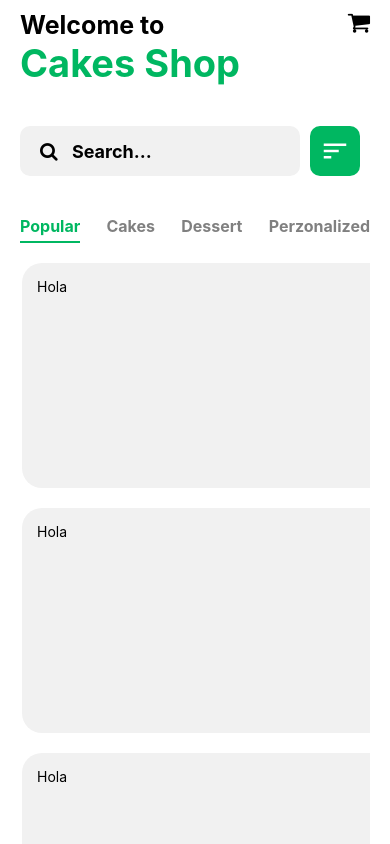
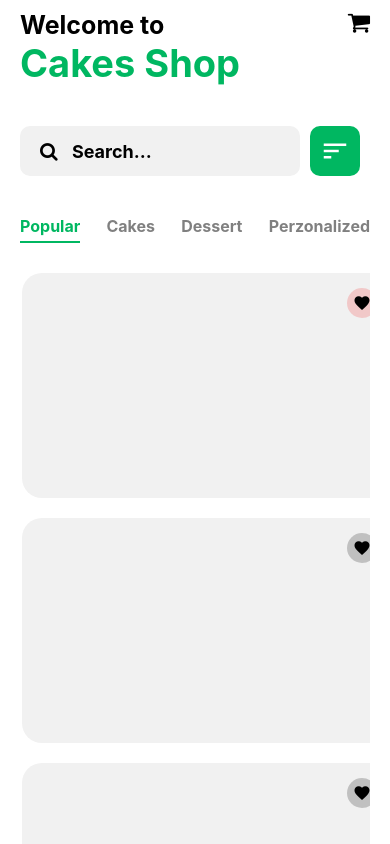
Before and after one commit to HectorBusSan/Cake, a React Native app: screen /Home in a window 390 px wide. Shown: the top 844 px of the page. Built offline with nearby package versions, Linux system fonts and the light colour scheme.

Commit message:
Agregando Contenido a la Card

```diff
--- a/view/screens/HomeScreen.js
+++ b/view/screens/HomeScreen.js
@@ -30,8 +30,18 @@ const HomeScreen=()=>{
         </View>);
     }
 
-    const Card = ({item})=>{
-        return (<View style={style.card}><Text>Hola</Text></View>);
+    const Card = ({product})=>{
+        return (
+        <View style={style.card}>
+            <View style={{alignItems:'flex-end'}}>
+                <View style={{width:30,height:30, borderRadius:15,
+                alignItems:"center",justifyContent:"center",
+                backgroundColor:product.like?"rgba(245,42,42,0.2)":"rgba(0,0,0,0.2)"
+                }}>
+                    <MaterialIcons name="favorite" size={18} color="black"/>
+                </View>
+            </View>
+        </View>);
     }
 
     return (
@@ -55,7 +65,14 @@ const HomeScreen=()=>{
                     </View>
                 </View>
             <CategoryList/>
-            <FlatList numColumns={2} data={products} renderItem={({item})=><Card product={item}/>}/>
+            <FlatList columnWrapperStyle={{justifyContent:"space-between"}}
+            showsVerticalScrollIndicator={false}
+            contentContainerStyle={{
+                marginTop:10,
+                paddingBottom:50
+            }}
+            numColumns={2} data={products}
+            renderItem={({item})=><Card product={item}/>}/>
         </SafeAreaView>
     )
 }
```
